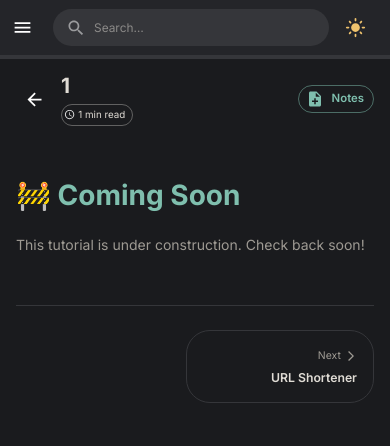
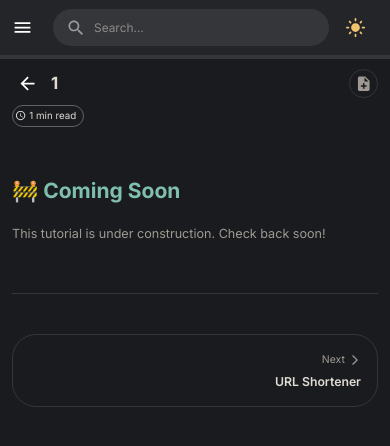
Before and after one commit to VinayakSV/zero-to-architect, a React (Vite) app: page /zero-to-architect/tutorials/1 in a window 390 px wide. Shown: the top 446 px of the page. Built offline with nearby package versions, Linux system fonts and the light colour scheme.

Commit message:
fix: comprehensive mobile UX improvements across all components

```diff
--- a/src/components/common/InterviewPanel.jsx
+++ b/src/components/common/InterviewPanel.jsx
@@ -43,8 +43,8 @@ const InterviewPanel = memo(function InterviewPanel({ content }) {
           color="error"
           sx={{
             position: 'fixed',
-            bottom: 88,
-            right: 28,
+            bottom: { xs: 80, sm: 88 },
+            right: { xs: 16, sm: 28 },
             zIndex: 1200,
           }}
         >
--- a/src/components/common/MarkdownViewer.jsx
+++ b/src/components/common/MarkdownViewer.jsx
@@ -9,19 +9,19 @@ import MermaidDiagram from './MermaidDiagram';
 import useThemeMode from '../../hooks/useThemeMode';
 
 const markdownSx = {
-  '& h1': { fontSize: '2rem', fontWeight: 700, mt: 4, mb: 2, color: 'primary.main' },
-  '& h2': { fontSize: '1.6rem', fontWeight: 600, mt: 3, mb: 1.5, color: 'text.primary', borderBottom: '1px solid', borderColor: 'divider', pb: 1 },
-  '& h3': { fontSize: '1.3rem', fontWeight: 600, mt: 2.5, mb: 1, color: 'text.primary' },
-  '& h4': { fontSize: '1.1rem', fontWeight: 600, mt: 2, mb: 1 },
-  '& p': { mb: 2, lineHeight: 1.8, color: 'text.secondary' },
-  '& ul, & ol': { pl: 3, mb: 2, color: 'text.secondary' },
-  '& li': { mb: 0.5, lineHeight: 1.7 },
+  '& h1': { fontSize: { xs: '1.5rem', sm: '2rem' }, fontWeight: 700, mt: 4, mb: 2, color: 'primary.main' },
+  '& h2': { fontSize: { xs: '1.25rem', sm: '1.6rem' }, fontWeight: 600, mt: 3, mb: 1.5, color: 'text.primary', borderBottom: '1px solid', borderColor: 'divider', pb: 1 },
+  '& h3': { fontSize: { xs: '1.1rem', sm: '1.3rem' }, fontWeight: 600, mt: 2.5, mb: 1, color: 'text.primary' },
+  '& h4': { fontSize: { xs: '1rem', sm: '1.1rem' }, fontWeight: 600, mt: 2, mb: 1 },
+  '& p': { mb: 2, lineHeight: 1.8, color: 'text.secondary', fontSize: { xs: '0.9rem', sm: '1rem' } },
+  '& ul, & ol': { pl: { xs: 2, sm: 3 }, mb: 2, color: 'text.secondary' },
+  '& li': { mb: 0.5, lineHeight: 1.7, fontSize: { xs: '0.9rem', sm: '1rem' } },
   '& blockquote': {
     borderLeft: '4px solid', borderColor: 'primary.main',
     pl: 2, py: 0.5, my: 2, bgcolor: 'action.hover', borderRadius: '0 8px 8px 0',
   },
-  '& table': { width: '100%', borderCollapse: 'collapse', my: 2, display: 'block', overflowX: 'auto' },
-  '& th, & td': { border: '1px solid', borderColor: 'divider', p: 1.5, textAlign: 'left', whiteSpace: 'nowrap' },
+  '& table': { width: '100%', borderCollapse: 'collapse', my: 2, display: 'block', overflowX: 'auto', WebkitOverflowScrolling: 'touch' },
+  '& th, & td': { border: '1px solid', borderColor: 'divider', p: { xs: 0.75, sm: 1.5 }, textAlign: 'left', fontSize: { xs: '0.78rem', sm: '0.875rem' } },
   '& th': { bgcolor: 'action.hover', fontWeight: 600 },
   '& code:not(pre code)': {
     bgcolor: 'var(--code-bg)', px: 0.8, py: 0.2, borderRadius: 1,
@@ -77,7 +77,7 @@ const MarkdownViewer = memo(function MarkdownViewer({ content, onNavigate }) {
             style={mode === 'dark' ? oneDark : oneLight}
             language={lang}
             PreTag="div"
-            customStyle={{ margin: 0, borderRadius: 0, fontSize: '0.875rem' }}
+            customStyle={{ margin: 0, borderRadius: 0, fontSize: '0.8rem' }}
             {...props}
           >
             {codeStr}
--- a/src/components/common/ScrollToTop.jsx
+++ b/src/components/common/ScrollToTop.jsx
@@ -64,8 +64,8 @@ export default function ScrollToTop({ scrollRef }) {
           aria-label="scroll to top"
           sx={{
             position: 'absolute',
-            bottom: 24,
-            right: 24,
+            bottom: { xs: 16, sm: 24 },
+            right: { xs: 16, sm: 24 },
             zIndex: 10,
           }}
         >
--- a/src/components/layout/Layout.jsx
+++ b/src/components/layout/Layout.jsx
@@ -33,7 +33,7 @@ export default function Layout() {
             sx={{
               height: '100%',
               overflow: 'auto',
-              p: { xs: 2, sm: 3, md: 4 },
+              p: { xs: 1.5, sm: 2, md: 4 },
               maxWidth: 1200,
               width: '100%',
               mx: 'auto',
--- a/src/pages/TutorialDetail.jsx
+++ b/src/pages/TutorialDetail.jsx
@@ -128,15 +128,28 @@ export default function TutorialDetail() {
   return (
     <Box>
       {/* Header */}
-      <Box sx={{ display: 'flex', alignItems: 'center', gap: 1, mb: 2 }}>
-        <IconButton onClick={() => subPage ? handleBackToMain() : navigate(-1)}>
+      <Box sx={{ mb: 2 }}>
+        <Box sx={{ display: 'flex', alignItems: 'center', gap: 1 }}>
+          <IconButton onClick={() => subPage ? handleBackToMain() : navigate(-1)} size="small">
             <ArrowBack />
           </IconButton>
-        <Box sx={{ flex: 1, minWidth: 0 }}>
-          <Typography variant="h5" sx={{ fontWeight: 700 }} noWrap>
+          <Typography variant="h5" sx={{ fontWeight: 700, flex: 1, minWidth: 0, fontSize: { xs: '1.2rem', sm: '1.5rem' } }} noWrap>
             {tutorial?.title || id}
           </Typography>
-          <Box sx={{ display: 'flex', gap: 0.5, mt: 0.5, flexWrap: 'wrap', alignItems: 'center' }}>
+          <IconButton
+            size="small"
+            onClick={() => setNotesOpen(!notesOpen)}
+            sx={{
+              border: '1px solid', borderColor: notesOpen ? 'primary.main' : 'divider',
+              bgcolor: notesOpen ? 'primary.main' : 'transparent',
+              color: notesOpen ? '#fff' : 'text.secondary',
+              '&:hover': { bgcolor: notesOpen ? 'primary.dark' : 'action.hover' },
+            }}
+          >
+            <NoteAdd fontSize="small" />
+          </IconButton>
+        </Box>
+        <Box sx={{ display: 'flex', gap: 0.5, mt: 0.75, flexWrap: 'wrap', alignItems: 'center', pl: { xs: 0, sm: 4.5 } }}>
           {tutorial?.subcategory && (
             <Chip label={tutorial.subcategory} size="small" color="primary" sx={{ fontSize: '0.7rem', height: 22 }} />
           )}
@@ -148,6 +161,9 @@ export default function TutorialDetail() {
               variant="outlined"
               sx={{ fontSize: '0.7rem', height: 22 }}
             />
+          )}
+          {notes.length > 0 && (
+            <Chip label={`${notes.length} note${notes.length > 1 ? 's' : ''}`} size="small" variant="outlined" sx={{ fontSize: '0.7rem', height: 22 }} />
           )}
           {subPage && (
             <Chip
@@ -163,16 +179,6 @@ export default function TutorialDetail() {
             <Chip key={tag} label={tag} size="small" variant="outlined" sx={{ fontSize: '0.7rem', height: 22 }} />
           ))}
         </Box>
-        </Box>
-        <Button
-          size="small"
-          variant={notesOpen ? 'contained' : 'outlined'}
-          startIcon={<NoteAdd />}
-          onClick={() => setNotesOpen(!notesOpen)}
-          sx={{ textTransform: 'none', borderRadius: 2, flexShrink: 0 }}
-        >
-          Notes {notes.length > 0 && `(${notes.length})`}
-        </Button>
       </Box>
 
       {/* Notes panel */}
@@ -238,7 +244,7 @@ export default function TutorialDetail() {
       {!loading && !subPage && (prev || next) && (
         <>
           <Divider sx={{ mt: 6, mb: 3 }} />
-          <Box sx={{ display: 'flex', justifyContent: 'space-between', gap: 2, mb: 2 }}>
+          <Box sx={{ display: 'flex', flexDirection: { xs: 'column', sm: 'row' }, justifyContent: 'space-between', gap: 2, mb: 2 }}>
             {prev ? (
               <Box
                 onClick={() => navigate(`/tutorials/${prev.id}`)}
```
Lines whose indentation alone changed are shown as unchanged.
